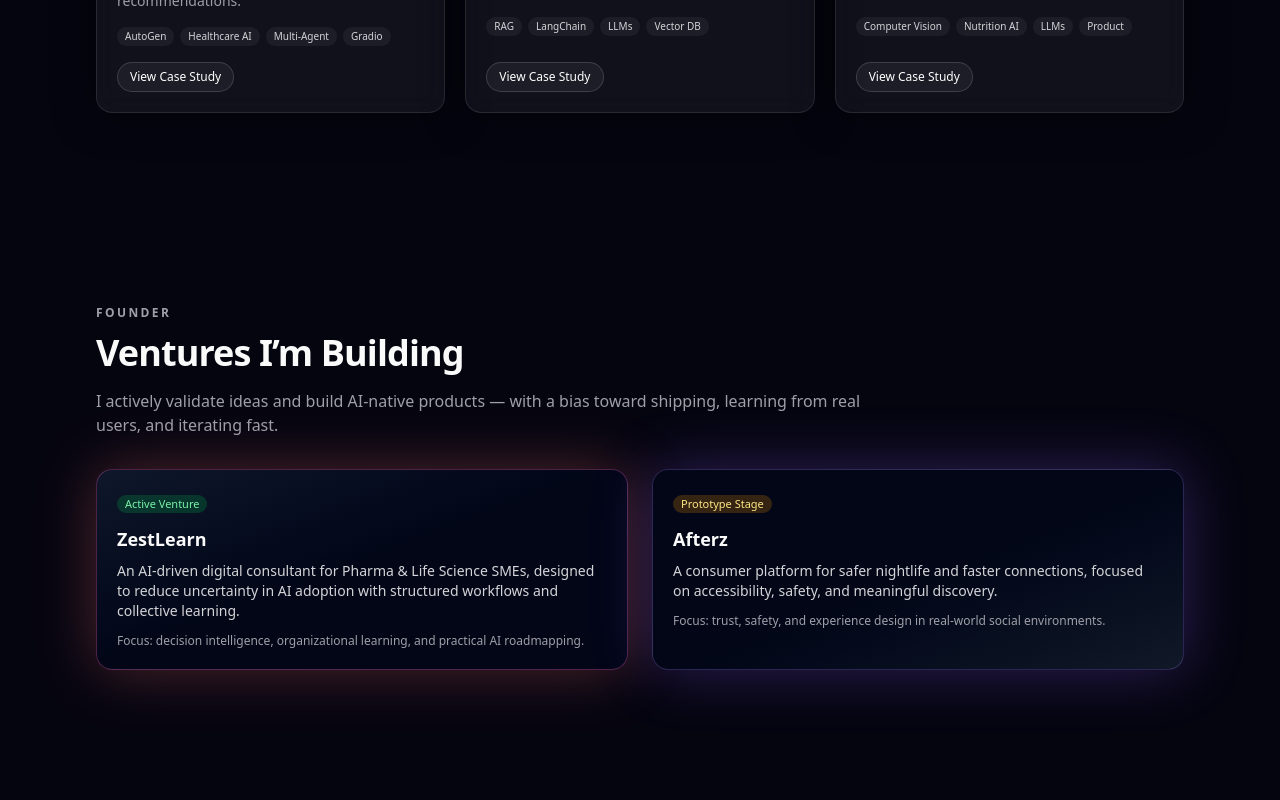
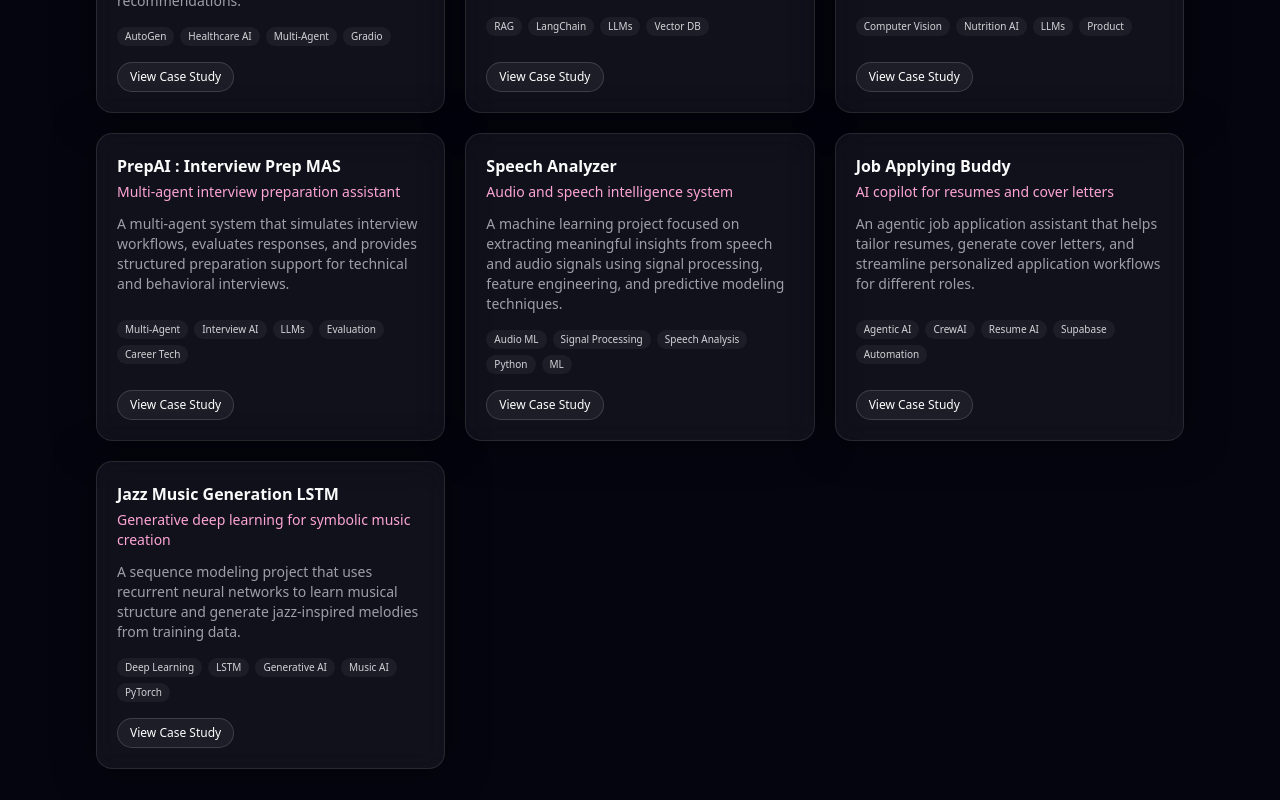
Before and after one commit to PRONGS-CHIRAG/personal_website, a Next.js app: page / in a window 1280 px wide. Shown: the part 1880-2680 px from the top of the page. Built offline with nearby package versions, Linux system fonts and the light colour scheme.

Commit message:
Added new  projects content

```diff
--- a/src/app/page.tsx
+++ b/src/app/page.tsx
@@ -34,7 +34,34 @@
       "Understands food imagery to provide nutritional insights and contextual recommendations.",
     tags: ["Computer Vision", "Nutrition AI", "LLMs", "Product"],
   },
-
+  {
+    title: "PrepAI : Interview Prep MAS",
+    tagline: "Multi-agent interview preparation assistant",
+    description:
+      "A multi-agent system that simulates interview workflows, evaluates responses, and provides structured preparation support for technical and behavioral interviews.",
+    tags: ["Multi-Agent", "Interview AI", "LLMs", "Evaluation", "Career Tech"],
+  },
+  {
+    title: "Speech Analyzer",
+    tagline: "Audio and speech intelligence system",
+    description:
+      "A machine learning project focused on extracting meaningful insights from speech and audio signals using signal processing, feature engineering, and predictive modeling techniques.",
+    tags: ["Audio ML", "Signal Processing", "Speech Analysis", "Python", "ML"],
+  },
+  {
+    title: "Job Applying Buddy",
+    tagline: "AI copilot for resumes and cover letters",
+    description:
+      "An agentic job application assistant that helps tailor resumes, generate cover letters, and streamline personalized application workflows for different roles.",
+    tags: ["Agentic AI", "CrewAI", "Resume AI", "Supabase", "Automation"],
+  },
+  {
+    title: "Jazz Music Generation LSTM",
+    tagline: "Generative deep learning for symbolic music creation",
+    description:
+      "A sequence modeling project that uses recurrent neural networks to learn musical structure and generate jazz-inspired melodies from training data.",
+    tags: ["Deep Learning", "LSTM", "Generative AI", "Music AI", "PyTorch"],
+  },
 ];
 
 export default function Home() {
```
